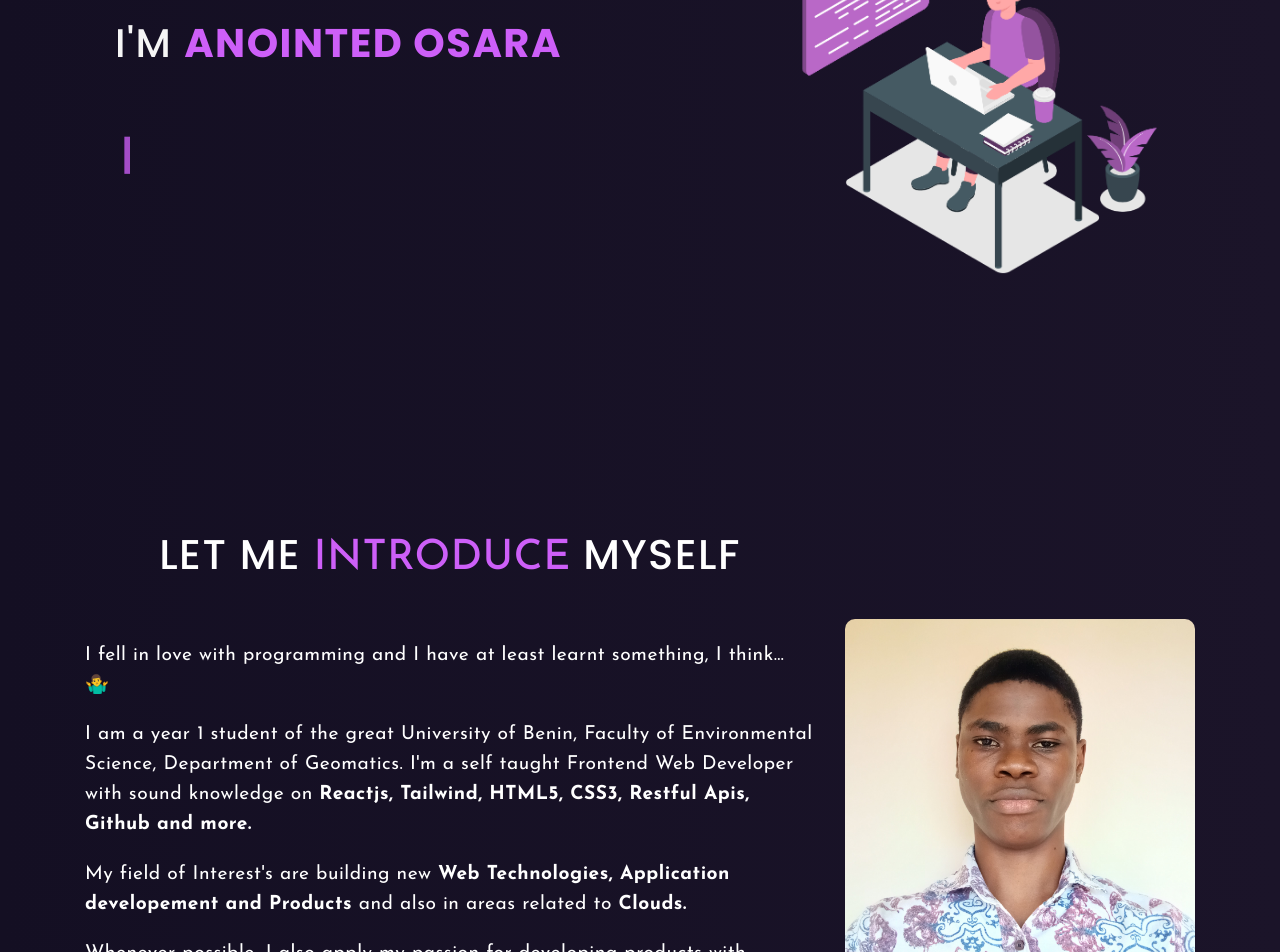
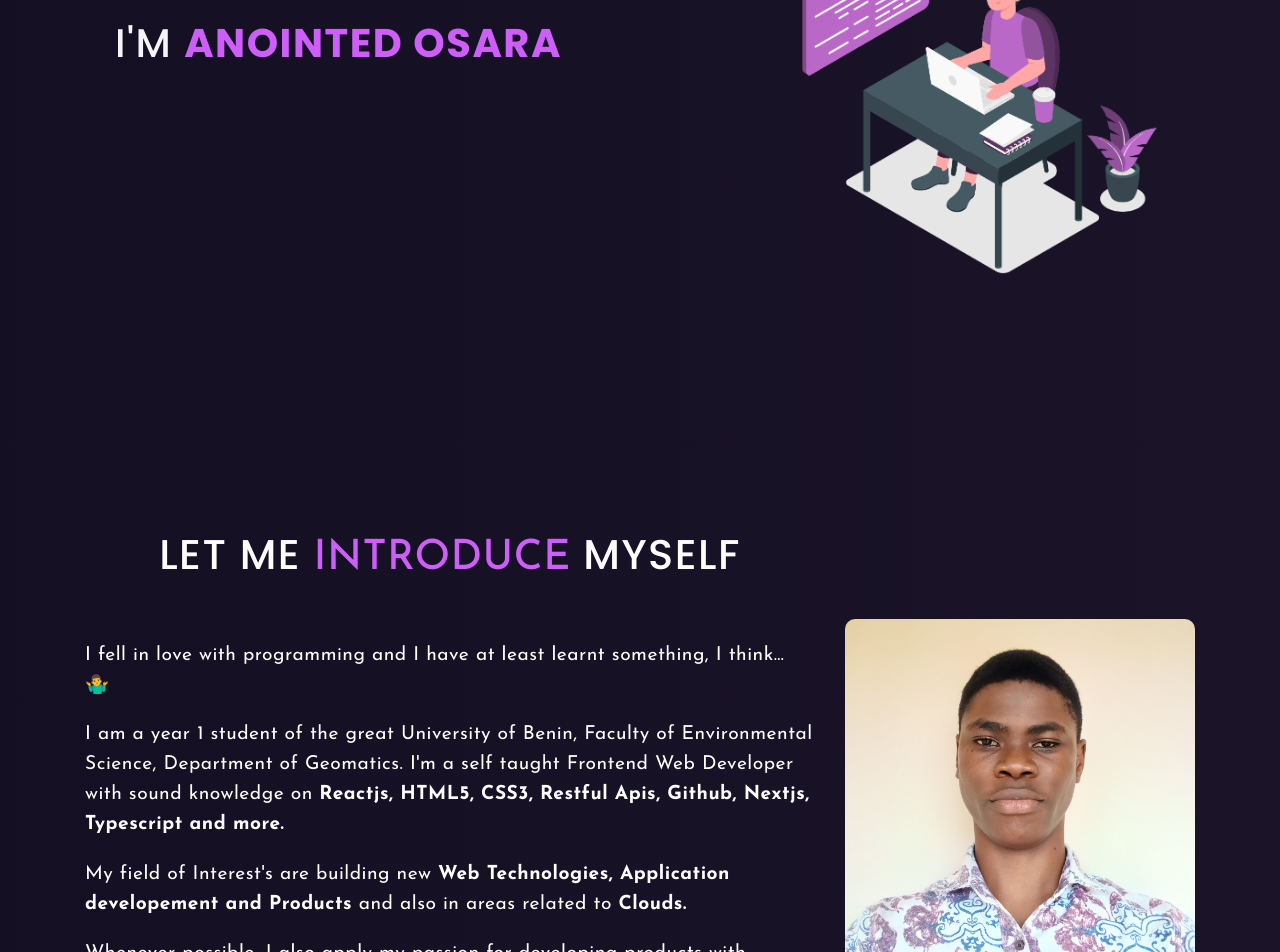
Before and after one commit to anointedosara/my-portfolio, a React (Create React App) app: page / in a window 1280 px wide. Shown: the part 320-1272 px from the top of the page. Built offline with nearby package versions, Linux system fonts and the light colour scheme.

Commit message:
new commit

```diff
--- a/src/Components/Type.js
+++ b/src/Components/Type.js
@@ -8,11 +8,13 @@ function Type() {
         strings: [
           'Developer',
           'Frontend Developer',
-          'Software Engineer'
+          'Software Engineer',
+          'The Name is MILES'
         ],
         autoStart: true,
         loop: true,
-        deleteSpeed: 50
+        deleteSpeed: 50,
+        cursor: ''
       }}
     />
   )
--- a/src/Pages/Home.js
+++ b/src/Pages/Home.js
@@ -92,8 +92,7 @@ function Home() {
           <div>
             <p>I fell in love with programming and I have at least learnt something, I think… 🤷‍♂️</p>
             <p>I am a year 1 student of the great University of Benin, Faculty of Environmental Science, Department of Geomatics.
-               I'm a self taught Frontend Web Developer with sound knowledge on <b>Reactjs,
-                Tailwind, HTML5, CSS3, Restful Apis, Github and more.</b></p>
+               I'm a self taught Frontend Web Developer with sound knowledge on <b>Reactjs, HTML5, CSS3, Restful Apis, Github, Nextjs, Typescript and more.</b></p>
             <p>My field of Interest's are building new <b>Web Technologies, Application developement and Products</b> and also in areas related to <b>Clouds.</b></p>
             <p>Whenever possible, I also apply my passion for developing products with <b>Modern Javascript Library and Frameworks</b> like <b>React.js.</b></p>
             <p>Click <Link to='/projects'><button className='btn'>Here</button></Link> to view my Portfolio.</p>
```
